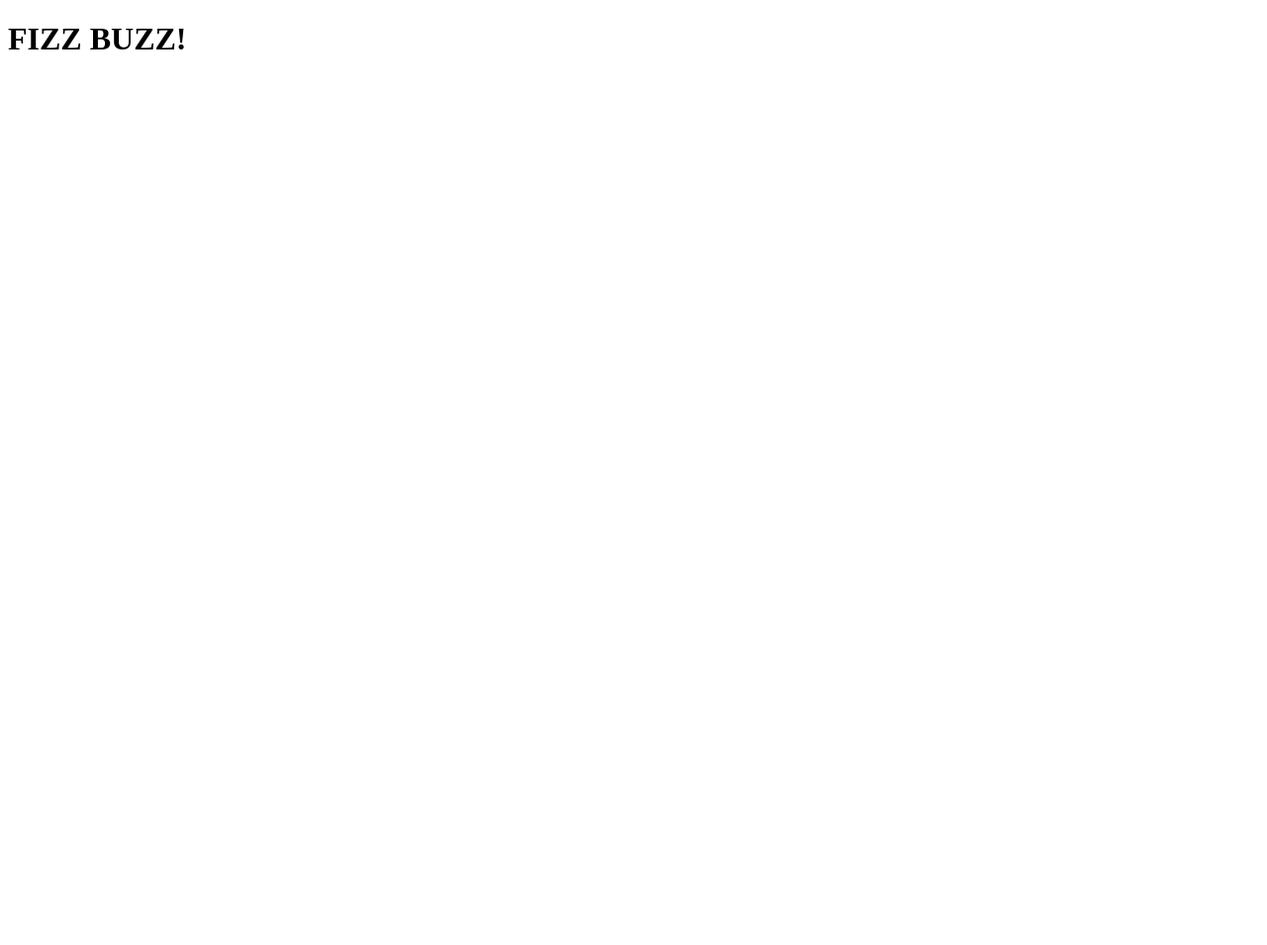
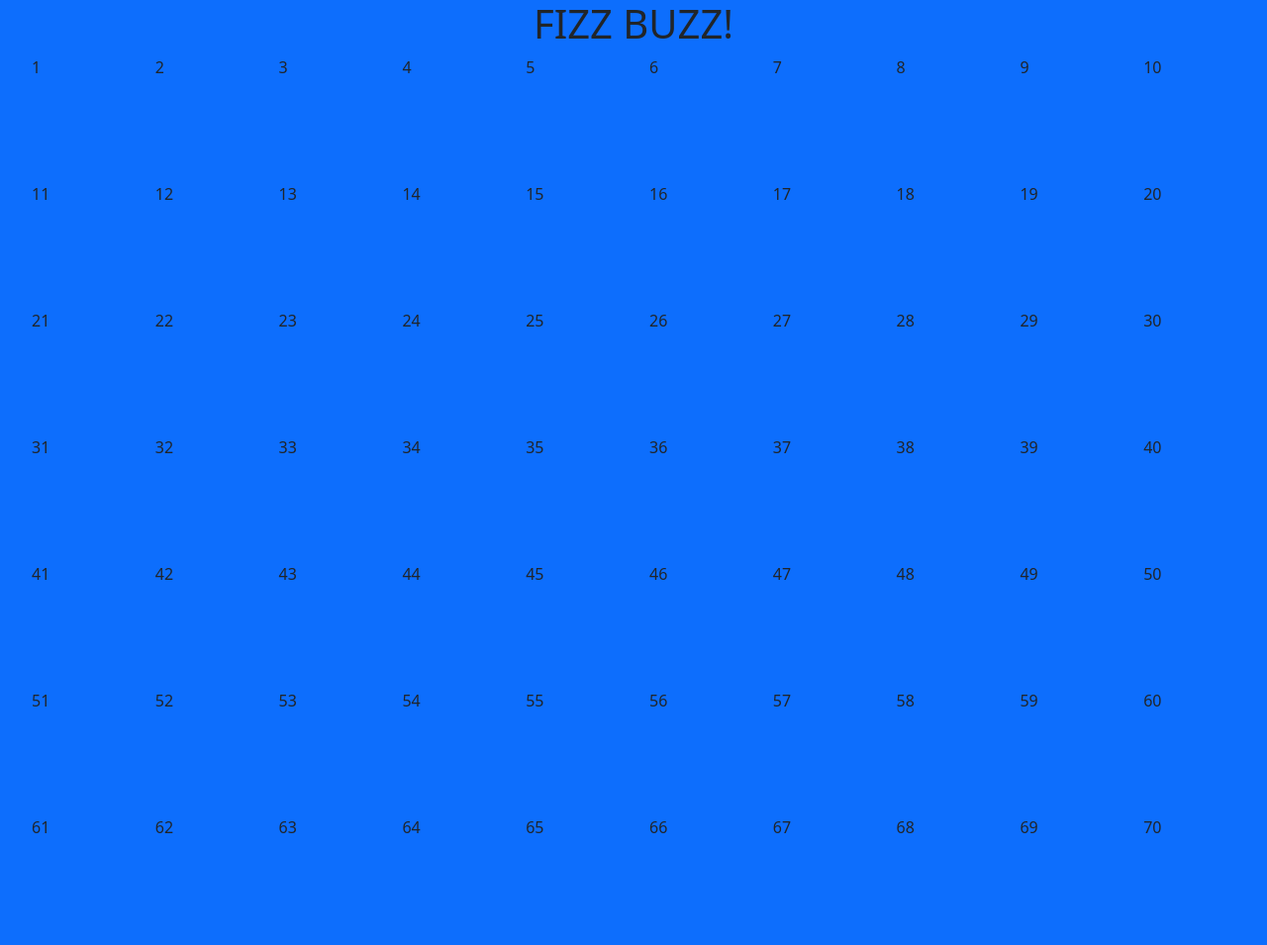
Before and after one commit to Andrea-Calligari/js-fizzbuzz, a plain HTML site: page index.html in a window 1280 px wide. Shown: the top 955 px of the page at 99% size. Before the commit the page ends 800 px from the top, so only its background shows below. Drawn offline with nearby package versions, Linux system fonts and the light colour scheme.

Commit message:
Add: created li elements in the dom did in the wrong way

```diff
--- a/css/app.css
+++ b/css/app.css
@@ -0,0 +1,13 @@
+.numeri{
+    display: grid;
+    grid-template-columns: repeat(10, 1fr);
+    aspect-ratio: 1 / 1;
+}
+.item{
+    padding: 12px;
+    border: 1px solid black;
+}
+ul, ol menu{
+    list-style: none;
+
+}
--- a/index.html
+++ b/index.html
@@ -4,10 +4,23 @@
     <meta charset="UTF-8">
     <meta name="viewport" content="width=device-width, initial-scale=1.0">
     <link rel="stylesheet" href="./css/app.css">
+    <link href="https://cdn.jsdelivr.net/npm/bootstrap@5.3.3/dist/css/bootstrap.min.css" rel="stylesheet" integrity="sha384-QWTKZyjpPEjISv5WaRU9OFeRpok6YctnYmDr5pNlyT2bRjXh0JMhjY6hW+ALEwIH" crossorigin="anonymous">
     <title>Document</title>
 </head>
 <body>
-    <h1>FIZZ BUZZ!</h1>
+    <section class="bg-primary">
+        <header class="text-center ">
+            <h1>FIZZ BUZZ!</h1>
+        </header>
+        <main>
+            <ul class="numeri">
+
+            </ul>
+
+
+
+        </main>
+    </section>
 
 
 
@@ -15,6 +28,7 @@
 
 
 
+    <script src="https://cdn.jsdelivr.net/npm/bootstrap@5.3.3/dist/js/bootstrap.bundle.min.js" integrity="sha384-YvpcrYf0tY3lHB60NNkmXc5s9fDVZLESaAA55NDzOxhy9GkcIdslK1eN7N6jIeHz" crossorigin="anonymous"></script>
     <script src="./js/app.js"></script>
 </body>
 </html>
--- a/js/app.js
+++ b/js/app.js
@@ -1,6 +1,6 @@
 //Scrivi un programma che stampi inumeri da 1 a 100 in console.
 let n = 100;
-for(let i = 0; i < n; i++){
+for (let i = 0; i < n; i++) {
     let num = i + 1;
     //  console.log(num)
 
@@ -13,21 +13,21 @@ for(let i = 0; i < n; i++){
 
     //  console.log('resto:',restoTre)
 
-        if(restoTre === 0 && restoCinque === 0){
+    if (restoTre === 0 && restoCinque === 0) {
 
         console.log('Fizz-Buzz')
 
-        }else if(restoTre === 0){
+    } else if (restoTre === 0) {
 
         console.log('Fizz');
 
         //i numeri multipli di 3 e 5 vanno sostituiti dalla stampa "Fizz Buzz"
 
-        }else if(restoCinque === 0){
+    } else if (restoCinque === 0) {
 
         console.log('Buzz')
 
-        }else{
+    } else {
         console.log(num)
     }
 
@@ -46,4 +46,25 @@ for(let i = 0; i < n; i++){
         }
         console.log(result);*/
 
+     const numeriElement = document.querySelector('.numeri');// Object || null
+     const liString = `<li>${num}</li>`;//string
+     numeriElement.innerHTML += liString
+
+    const liElement = document.createElement('li');
+    console.dir(liElement)
+    liElement.classList.add('item')
+
+
+    console.log(liElement, typeof liElement);
+
+    //  liElement.innerHTML = num
+
+    // console.log(containerDOMElement)
+
+
+
+
+
+
+
 }
```
Lines whose indentation alone changed are shown as unchanged.
